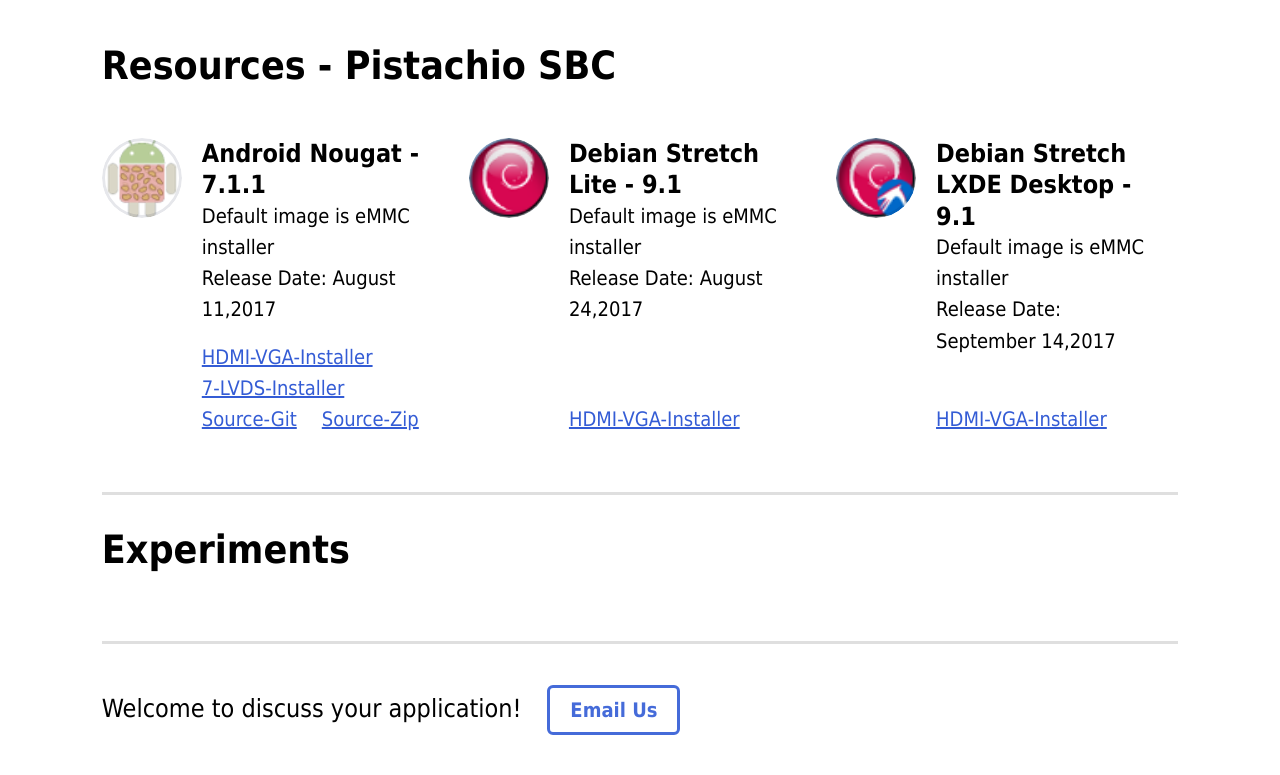
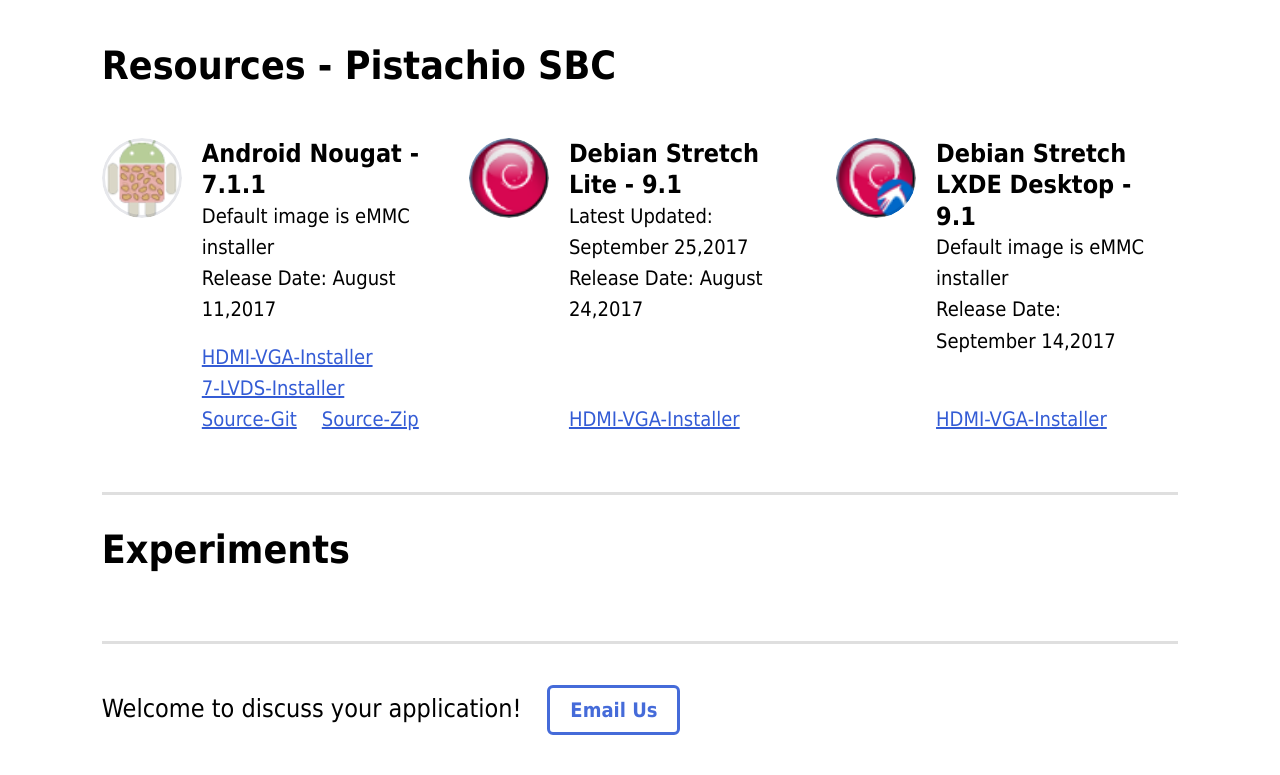
Before and after one commit to nutsboard/web, a Flask app: page /pistachio_download in a window 1280 px wide. Shown: the part 689-1464 px from the top of the page. Run offline with Flask 2, Linux system fonts and the light colour scheme.

Commit message:
upgrade debian lite 9.1 link.

```diff
--- a/templates/pistachio_download.html
+++ b/templates/pistachio_download.html
@@ -140,10 +140,10 @@
         </div>
         <div class="u-spaceLeft u-flex u-flexCol u-size1of1">
           <h3 class="u-textGrow1">Debian Stretch Lite - 9.1</h3>
-          <p class="u-md-padRight">Default image is eMMC installer</p>
+          <p class="u-md-padRight">Latest Updated: September 25,2017</p>
           <p class="u-md-padRight">Release Date: August 24,2017</p>
           <ul class="u-listInline u-padTop01 u-flexExpandTop">
-          <li><a href="https://www.dropbox.com/s/5ti968pcoh2nxgh/08182017_pistachio-sbc_debian-lite-9.1_hdmi_vga_installer.zip?dl=0">HDMI-VGA-Installer</a></li>
+          <li><a href="https://www.dropbox.com/s/5yt8phndy2o0q2l/09252017_pistachio-sbc_debian-lite-9.1_hdmi_vga_installer.zip?dl=0">HDMI-VGA-Installer</a></li>
           </ul>
         </div>
       </div>
```
